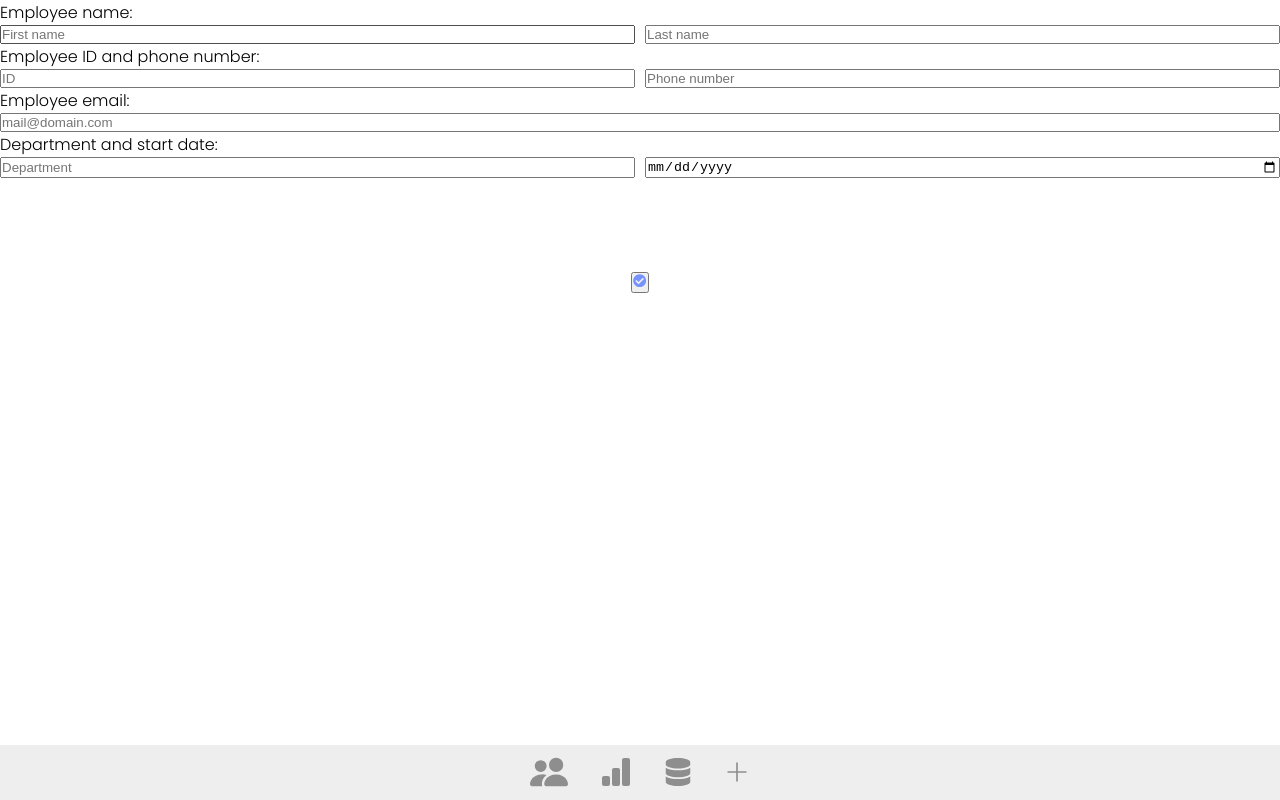
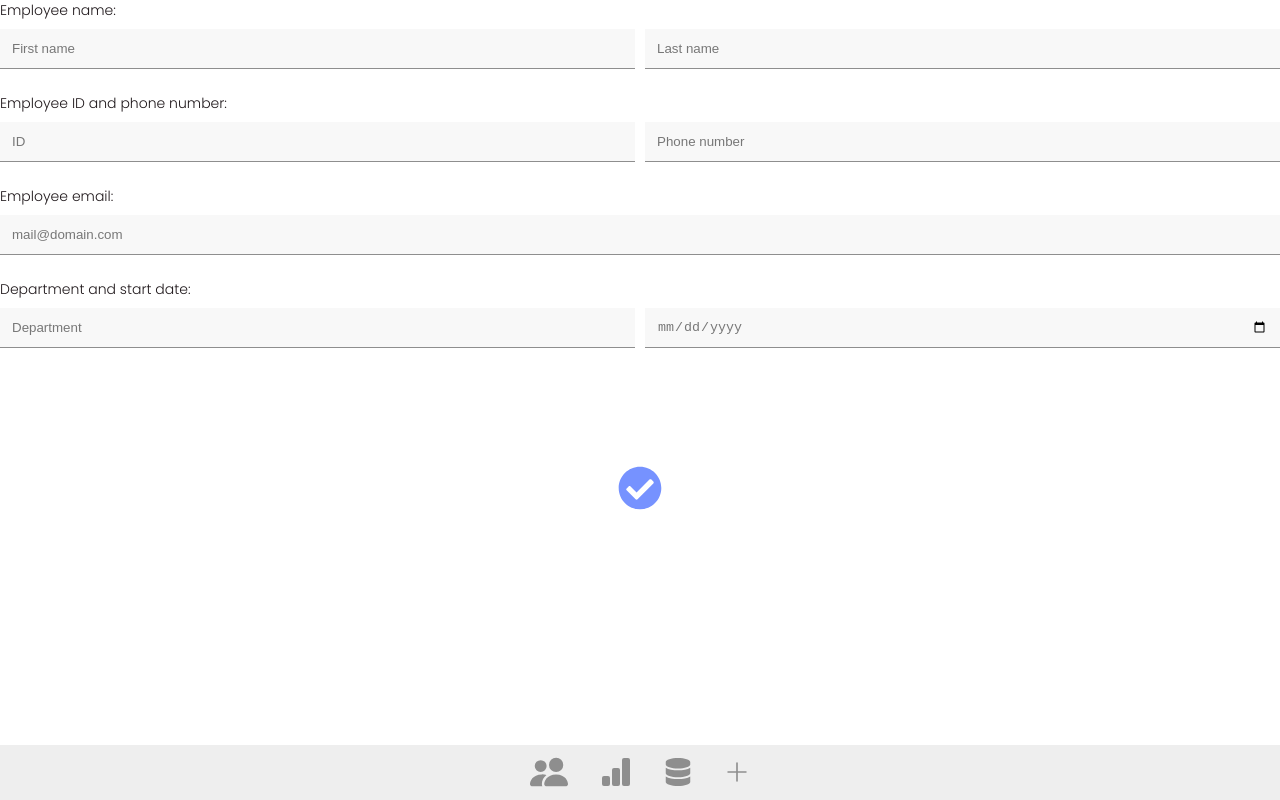
Before and after one commit to qbytte/rfid-employee, a React (Vite) app in the folder client/: page /register in a window 1280 px wide. Built offline with nearby package versions, Linux system fonts and the light colour scheme.

Commit message:
finished form styles

```diff
--- a/client/src/components/Form/index.jsx
+++ b/client/src/components/Form/index.jsx
@@ -38,7 +38,7 @@ const Form = () => {
         </div>
       </label>
       <button className="Form-submit" type="submit">
-        <FaCheckCircle color="#7692FF" />
+        <FaCheckCircle size={44} color="#7692FF" />
       </button>
     </form>
   );
--- a/client/src/components/Form/styles.css
+++ b/client/src/components/Form/styles.css
@@ -6,10 +6,28 @@
     display: flex;
     flex-direction: column;
     text-align: left;
+    margin-bottom: 24px;
+}
+
+.Form-label span {
+    margin-bottom: 8px;
+    font-size: 14px;
+    color: #211A1D;
 }
 
 .Form-input {
     width: 50%;
+    height: 40px;
+    padding-inline: 12px;
+    outline: none;
+    border: none;
+    border-bottom: solid 1px #8E8E8E;
+    background: #F8F8F8;
+    color: #777777;
+}
+
+.Form-input::placeholder {
+    color: inherit;
 }
 
 .Form-input.large {
@@ -23,4 +41,7 @@
 
 .Form-submit {
     margin-top: 94px;
+    background: none;
+    outline: none;
+    border: none;
 }
```
